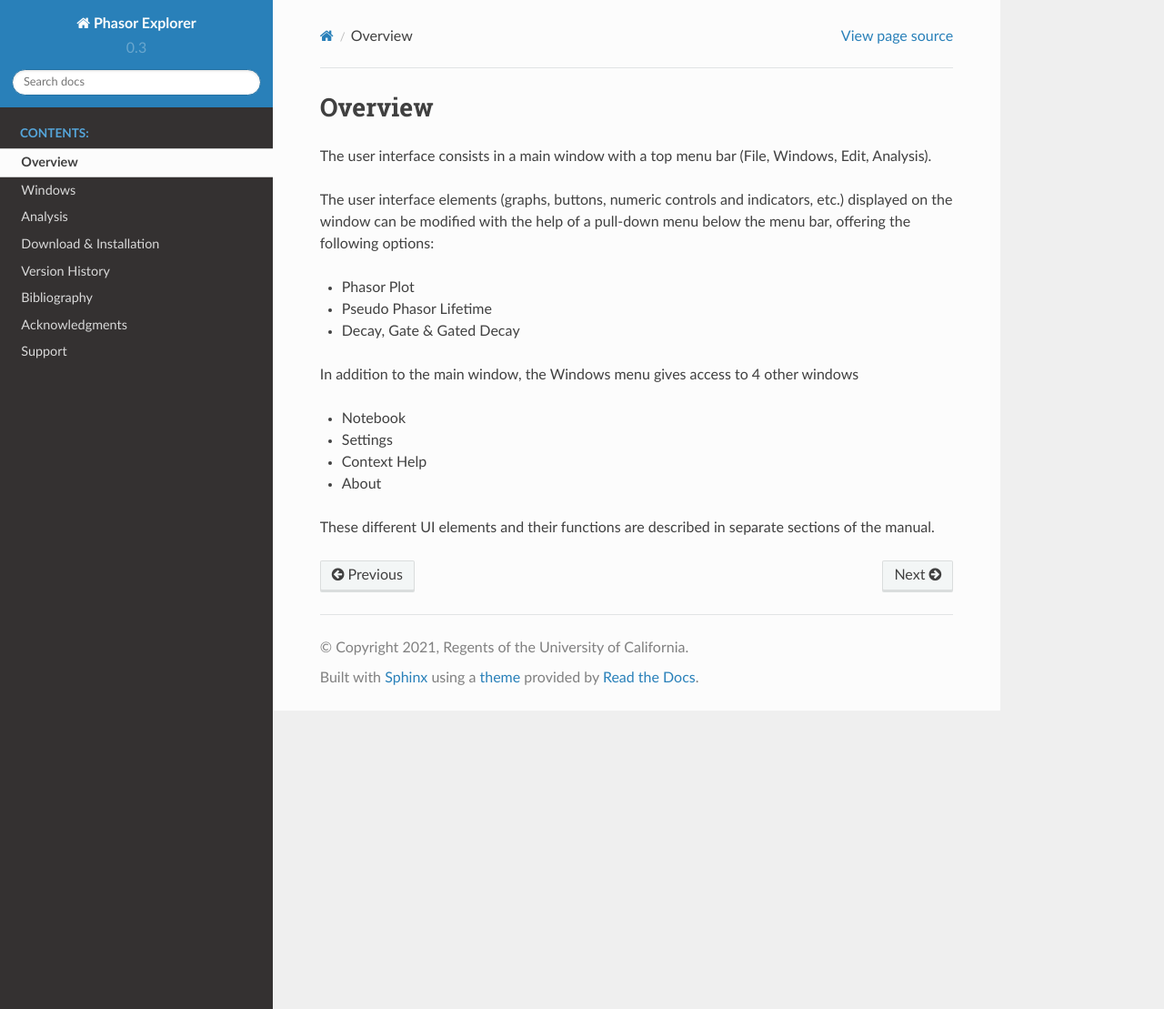
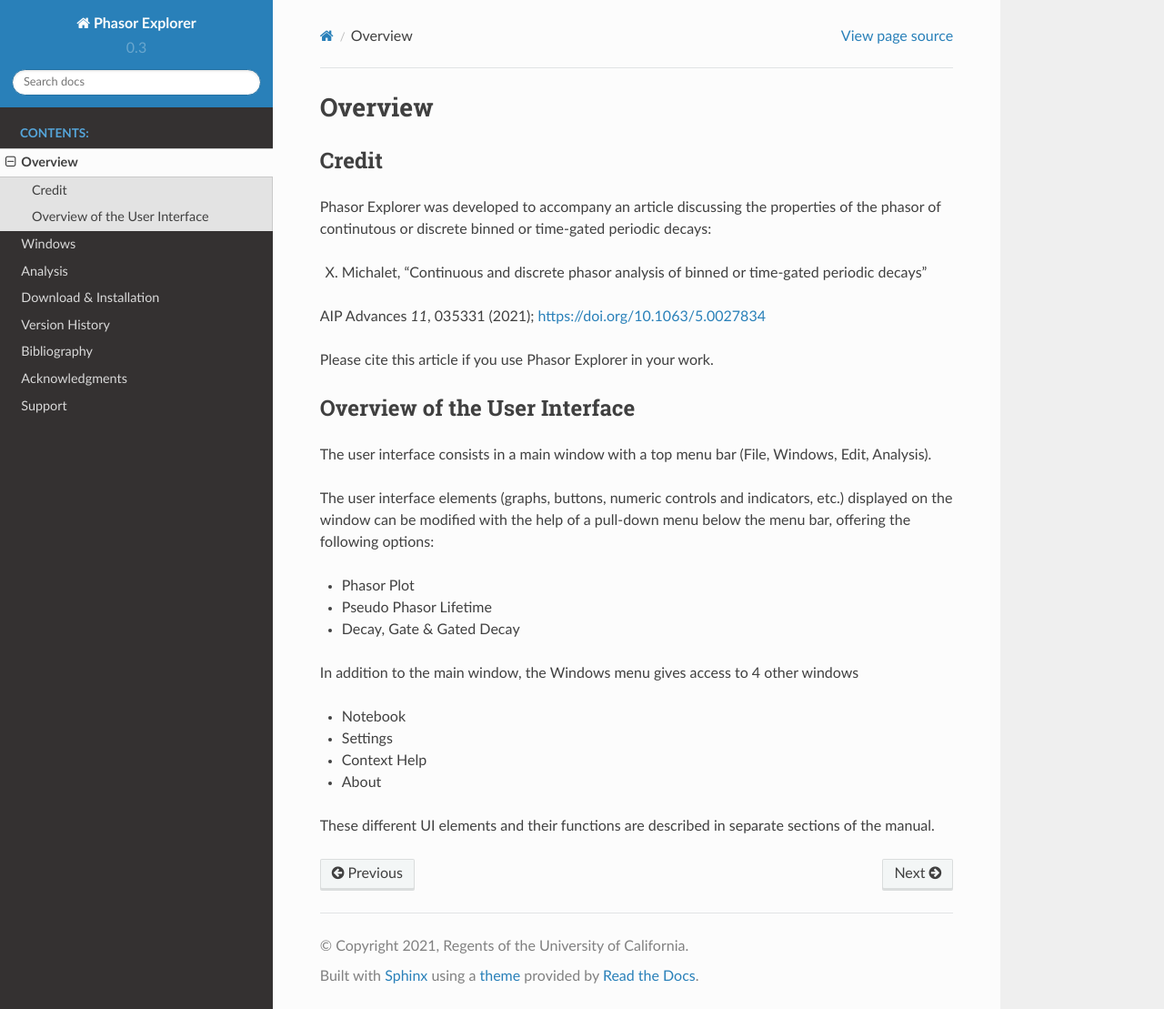
Before and after one commit to smXplorer/Phasor-Explorer, a Sphinx documentation site: the page built from docs/source/overview.rst, in a window 1280 px wide and 1109 px high. Shown: the whole window at 91% size. Built offline with Sphinx 7.4.7 and the Read the Docs theme 2.0.0, drawn with Linux system fonts in a browser that asks for light colours.

Commit message:
Phasor Explorer documentation updated

```diff
--- a/docs/source/overview.rst
+++ b/docs/source/overview.rst
@@ -1,5 +1,19 @@
 Overview
 ========
+
+Credit
+++++++
+
+Phasor Explorer was developed to accompany an article discussing the properties of the phasor of continutous or discrete binned or time-gated periodic decays:
+
+X. Michalet, "Continuous and discrete phasor analysis of binned or time-gated periodic decays"
+
+AIP Advances *11*, 035331 (2021); https://doi.org/10.1063/5.0027834
+
+Please cite this article if you use Phasor Explorer in your work.
+
+Overview of the User Interface
+++++++++++++++++++++++++++++++
 
 The user interface consists in a main window with a top menu bar (File, Windows, Edit, Analysis).
 
```
Also changed, not shown: 5 other files.
